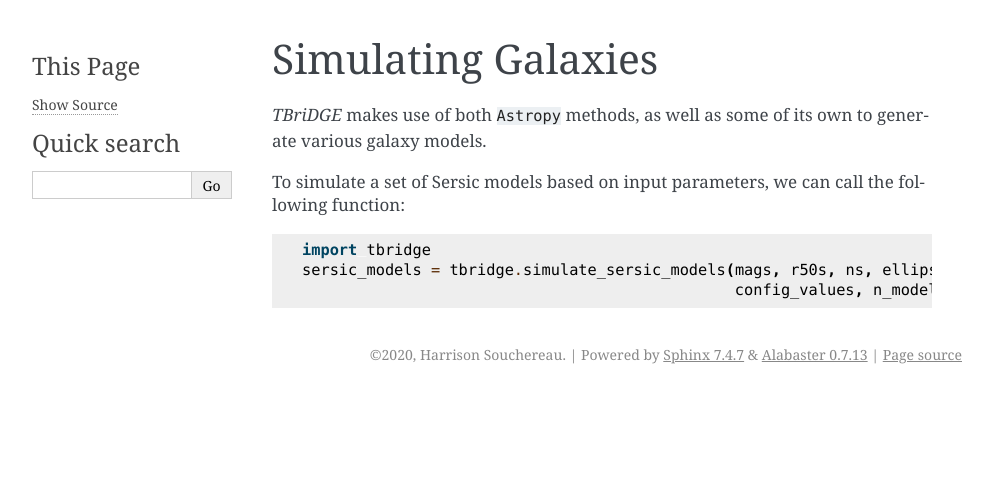
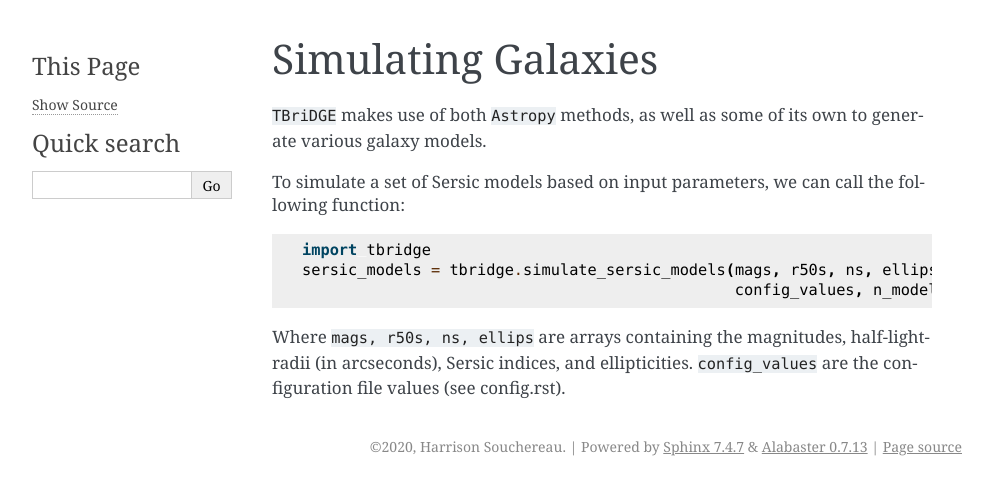
Before and after one commit to HSouch/TBRIDGE, a Sphinx documentation site: the page built from docs/simulating_galaxies.rst, in a window 1280 px wide. Shown: the top 495 px of the page, without its empty margins (148-1141 px from the left). Built offline with Sphinx 7.4.7, drawn with Linux system fonts in a browser that asks for light colours.

Commit message:
Doc update

```diff
--- a/docs/simulating_galaxies.rst
+++ b/docs/simulating_galaxies.rst
@@ -1,7 +1,7 @@
 Simulating Galaxies
 ====================
 
-`TBriDGE` makes use of both ``Astropy`` methods, as well as some of its own to generate various galaxy models.
+``TBriDGE`` makes use of both ``Astropy`` methods, as well as some of its own to generate various galaxy models.
 
 
 To simulate a set of Sersic models based on input parameters, we can call the following function::
@@ -9,3 +9,7 @@ To simulate a set of Sersic models based on input parameters, we can call the fo
     import tbridge
     sersic_models = tbridge.simulate_sersic_models(mags, r50s, ns, ellips,
                                                    config_values, n_models=n)
+
+
+Where ``mags, r50s, ns, ellips`` are arrays containing the magnitudes, half-light-radii (in arcseconds),
+Sersic indices, and ellipticities. ``config_values`` are the configuration file values (see config.rst).
```
Also changed, not shown: 2 other files.
